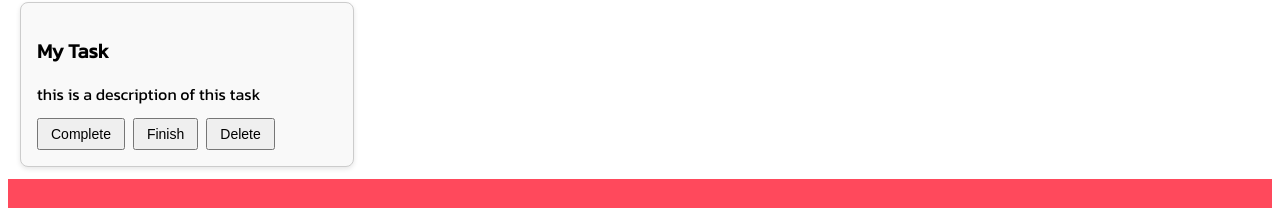
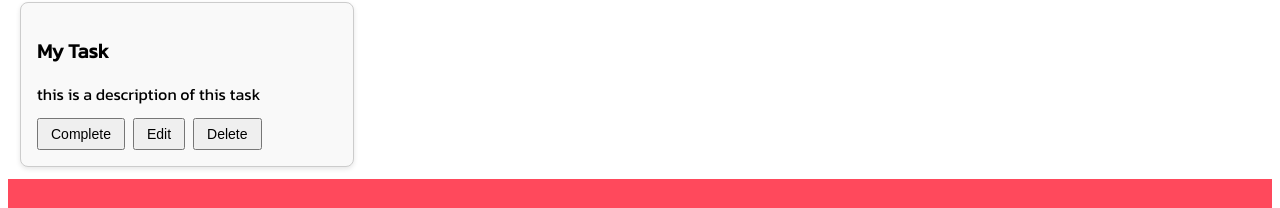
Before and after one commit to Mathas-S/todoweb, a React (Vite) app: page /Home in a window 1280 px wide. Shown: the part 73-281 px from the top of the page. Built offline with nearby package versions, Linux system fonts and the light colour scheme.

Commit message:
Card Button Edited

```diff
--- a/src/components/TodoCard/TodoCard.jsx
+++ b/src/components/TodoCard/TodoCard.jsx
@@ -1,7 +1,7 @@
 import React from 'react'
 import './TodoCard.css'
 
-const TodoCard = ({title, description, onComplete, onFinish, onDelete}) => {
+const TodoCard = ({title, description, onComplete, onEdit, onDelete}) => {
   return (
     <div className='card-container'>
         <h2 className='card-title'>{title}</h2>
@@ -9,7 +9,7 @@ const TodoCard = ({title, description, onComplete, onFinish, onDelete}) => {
         </p>
         <div className='card-buttons'>
             <button onClick={onComplete}>Complete</button>
-            <button onClick={onFinish}>Finish</button>
+            <button onClick={onEdit}>Edit</button>
             <button onClick={onDelete}>Delete</button>
         </div>
     </div>
--- a/src/pages/homepage/homepage.jsx
+++ b/src/pages/homepage/homepage.jsx
@@ -6,7 +6,7 @@ import TodoCard from '../../components/TodoCard/TodoCard'
 
 const homepage = () => {
   const handleComplete = () => alert('Completed');
-  const handleFinish = () => alert('Finished');
+  const handleEdit = () => alert('Edited');
   const handleDelete = () => alert('Deleted');
 
   return (
@@ -16,7 +16,7 @@ const homepage = () => {
           title='My Task'
           description='this is a description of this task'
           onComplete={handleComplete}
-          onFinish={handleFinish}
+          onEdit={handleEdit}
           onDelete={handleDelete}
         />
       </div>
```
